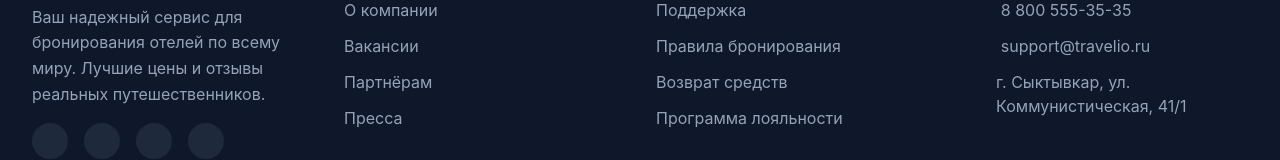
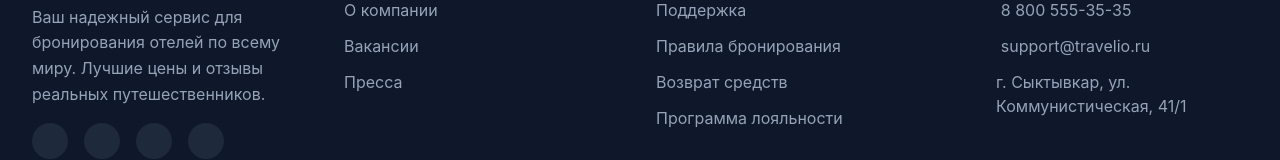
Before and after one commit to mamedovnikhad777-dot/Travelio, a plain HTML site: page index.html in a window 1280 px wide. Shown: the part 1874-2034 px from the top of the page. Drawn offline with Linux system fonts and the light colour scheme.

```diff
--- a/index.html
+++ b/index.html
@@ -136,7 +136,6 @@
             <ul>
                 <li><a href="#">О компании</a></li>
                 <li><a href="#">Вакансии</a></li>
-                <li><a href="#">Партнёрам</a></li>
                 <li><a href="#">Пресса</a></li>
             </ul>
         </div>
--- a/style.css
+++ b/style.css
@@ -14,7 +14,10 @@
     min-height: 100vh;
 }
 
-.container {
+
+
+
+.container{
     max-width: 1400px;
     margin: 0 auto;
     padding: 1.5rem 2rem;
```
